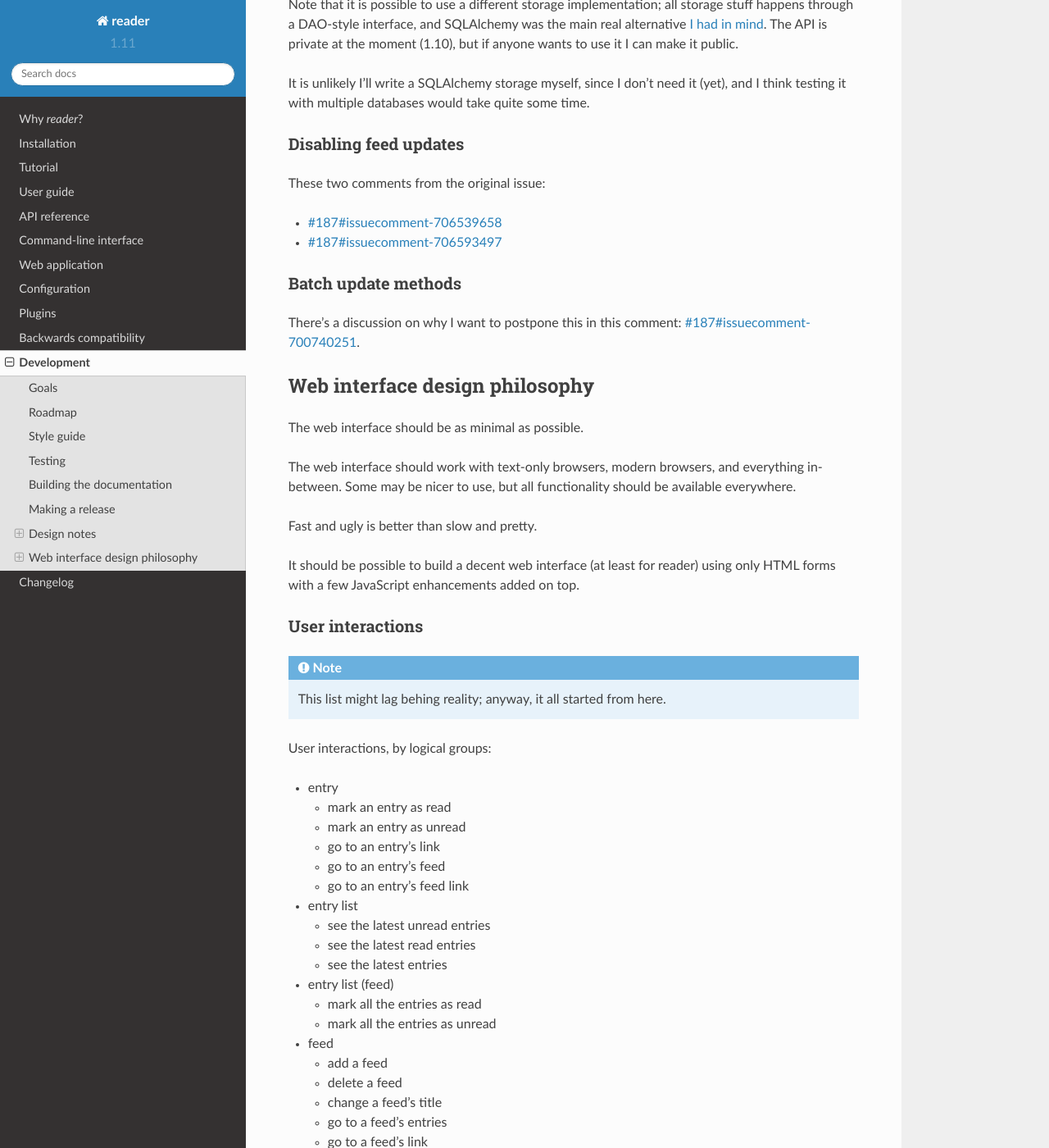
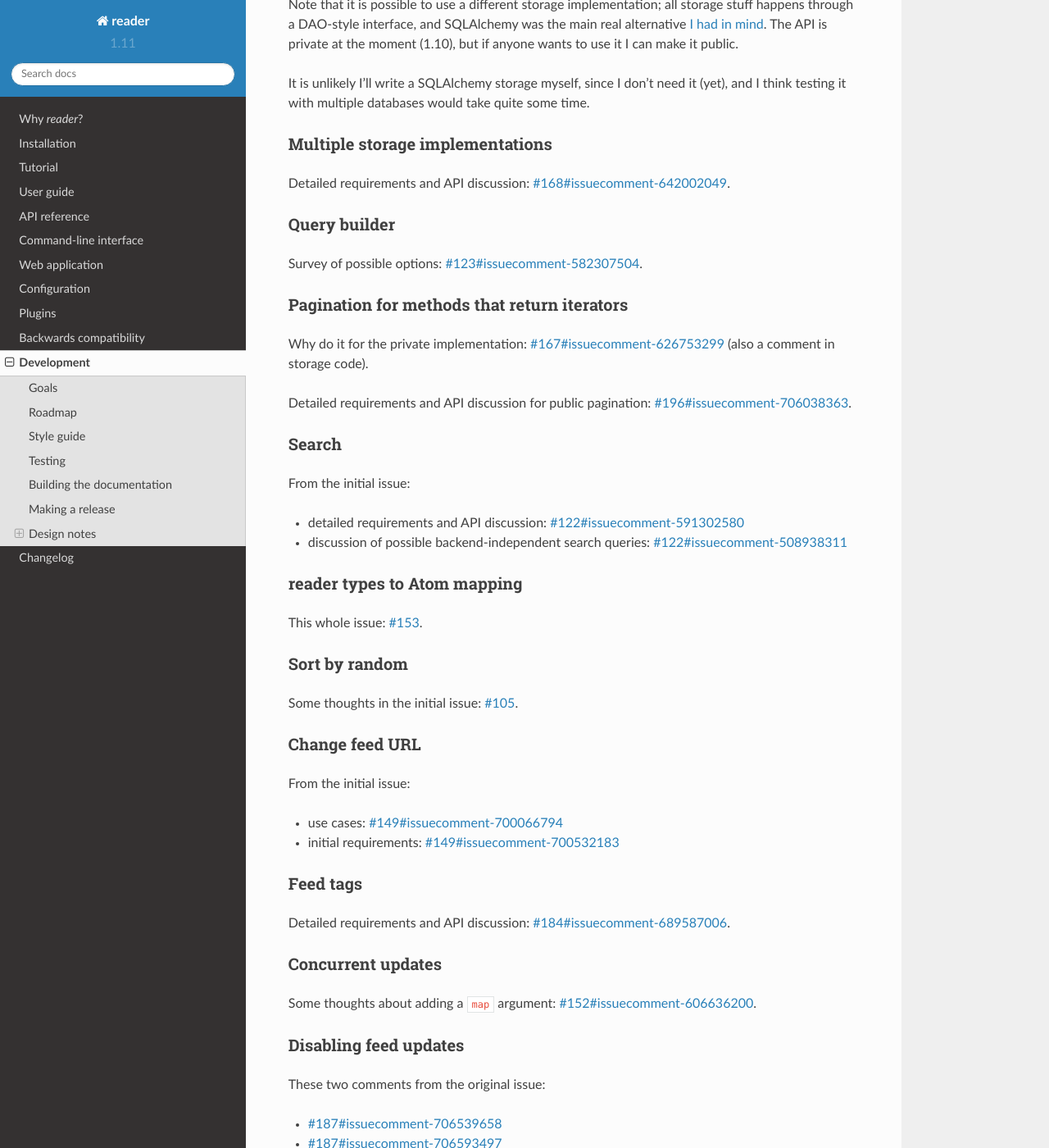
Before and after one commit to Alcides1123/reader, a Sphinx documentation site: the page built from docs/dev.rst, in a window 1280 px wide and 1400 px high, scrolled down 3664 px. Shown: the whole window at 82% size. Built offline with Sphinx 7.4.7 and the Read the Docs theme 2.0.0, drawn with Linux system fonts in a browser that asks for light colours; some of the changed text lies outside the part shown.

Commit message:
More design notes.

```diff
--- a/docs/dev.rst
+++ b/docs/dev.rst
@@ -179,6 +179,68 @@ and I think testing it with multiple databases would take quite some time.
 .. _I had in mind: https://github.com/lemon24/reader/issues/168#issuecomment-642002049
 
 
+Multiple storage implementations
+~~~~~~~~~~~~~~~~~~~~~~~~~~~~~~~~
+
+Detailed requirements and API discussion: :issue:`168#issuecomment-642002049`.
+
+
+Query builder
+~~~~~~~~~~~~~
+
+Survey of possible options: :issue:`123#issuecomment-582307504`.
+
+
+Pagination for methods that return iterators
+~~~~~~~~~~~~~~~~~~~~~~~~~~~~~~~~~~~~~~~~~~~~
+
+Why do it for the private implementation: :issue:`167#issuecomment-626753299` (also a comment in storage code).
+
+Detailed requirements and API discussion for public pagination: :issue:`196#issuecomment-706038363`.
+
+
+Search
+~~~~~~
+
+From the initial issue:
+
+* detailed requirements and API discussion: :issue:`122#issuecomment-591302580`
+* discussion of possible backend-independent search queries: :issue:`122#issuecomment-508938311`
+
+
+reader types to Atom mapping
+~~~~~~~~~~~~~~~~~~~~~~~~~~~~
+
+This whole issue: :issue:`153`.
+
+
+Sort by random
+~~~~~~~~~~~~~~
+
+Some thoughts in the initial issue: :issue:`105`.
+
+
+Change feed URL
+~~~~~~~~~~~~~~~
+
+From the initial issue:
+
+* use cases: :issue:`149#issuecomment-700066794`
+* initial requirements: :issue:`149#issuecomment-700532183`
+
+
+Feed tags
+~~~~~~~~~
+
+Detailed requirements and API discussion: :issue:`184#issuecomment-689587006`.
+
+
+Concurrent updates
+~~~~~~~~~~~~~~~~~~
+
+Some thoughts about adding a ``map`` argument: :issue:`152#issuecomment-606636200`.
+
+
 Disabling feed updates
 ~~~~~~~~~~~~~~~~~~~~~~
 
@@ -188,6 +250,12 @@ These two comments from the original issue:
 * :issue:`187#issuecomment-706593497`
 
 
+Counts API
+~~~~~~~~~~
+
+Detailed requirements and API discussion: :issue:`185#issuecomment-731743327`.
+
+
 Batch update methods
 ~~~~~~~~~~~~~~~~~~~~
 
@@ -195,7 +263,8 @@ There's a discussion on why I want to postpone this in this comment: :issue:`187
 
 
 
-.. Web application
-.. ---------------
+Web application
+~~~~~~~~~~~~~~~
 
-.. include:: dev-app.rst
+.. toctree::
+    dev-app
```
